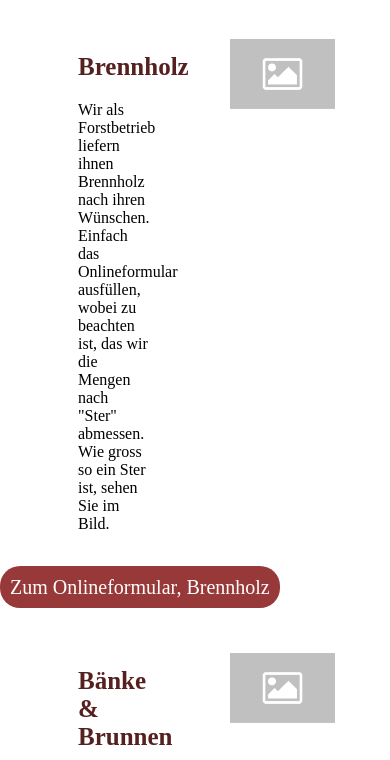
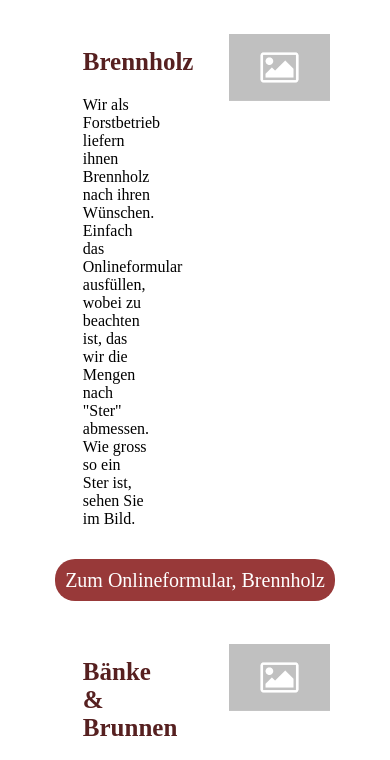
Before and after one commit to MadrisaForst/MadrisaForst.github.io, a plain HTML site: page index.html in a window 390 px wide. Shown: the part 749-1509 px from the top of the page. Drawn offline with Linux system fonts and the light colour scheme.

Commit message:
mediascreen adjust2

```diff
--- a/index.html
+++ b/index.html
@@ -7,6 +7,7 @@
         <style type="text/css" src="style.css"></style>
         <link rel="stylesheet" id="style.css" href="style.css" type="text/css">
         <body style="background-color: #ffffff;"></body>
+        <meta name="viewport" content="width=device-width, initial-scale=1">
     </head>
 
     <body>
--- a/style.css
+++ b/style.css
@@ -58,12 +58,9 @@
     clear: both;
 }
 
-@media screen and (max-width:600px) {
-    * {
-        margin-left: auto;
-        margin-right: auto;
-        width: 100%;
-    }
+@viewport {
+  width: device-width ;
+  zoom: 1.0 ;
 }
 
 .button {
```
